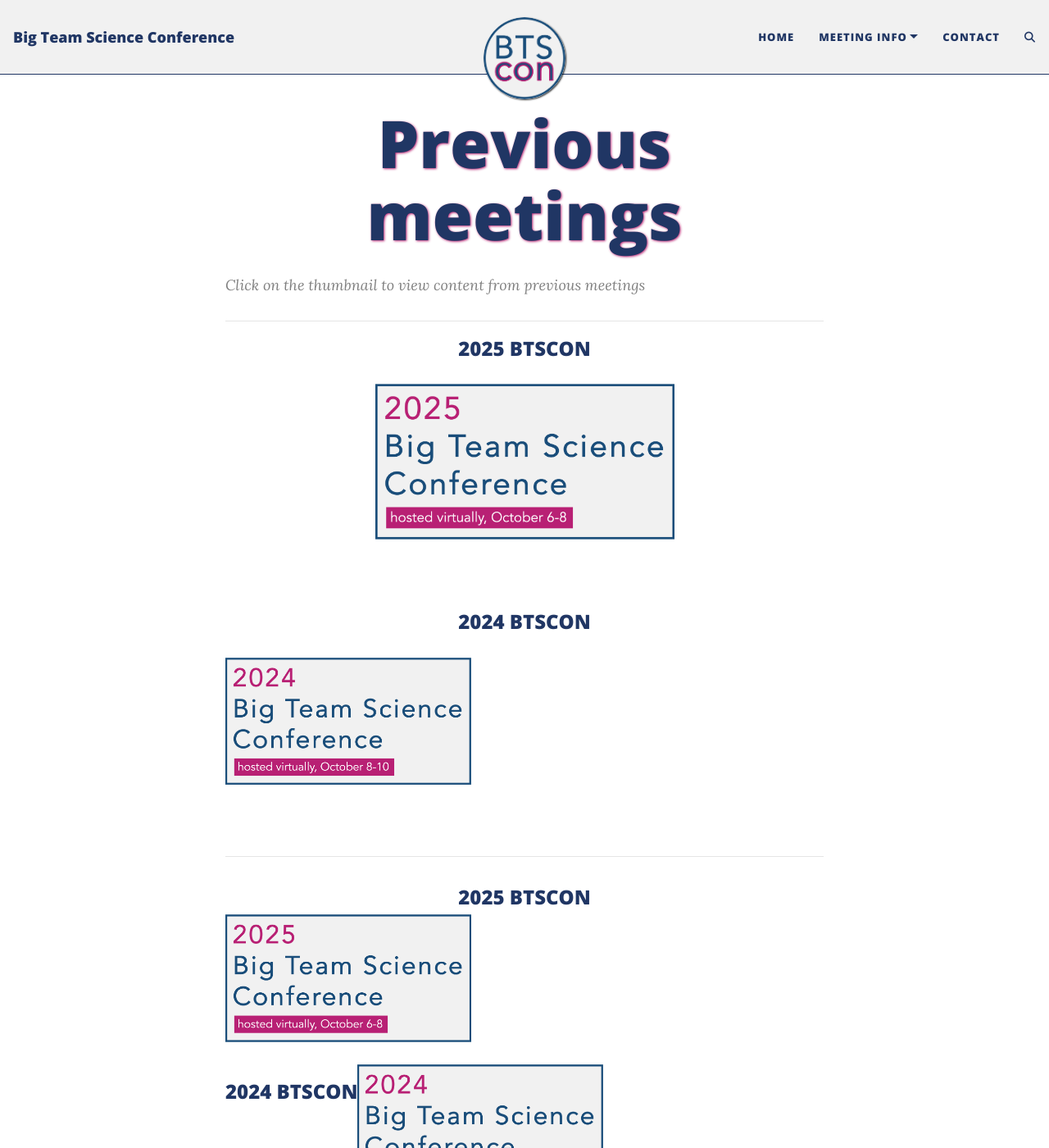
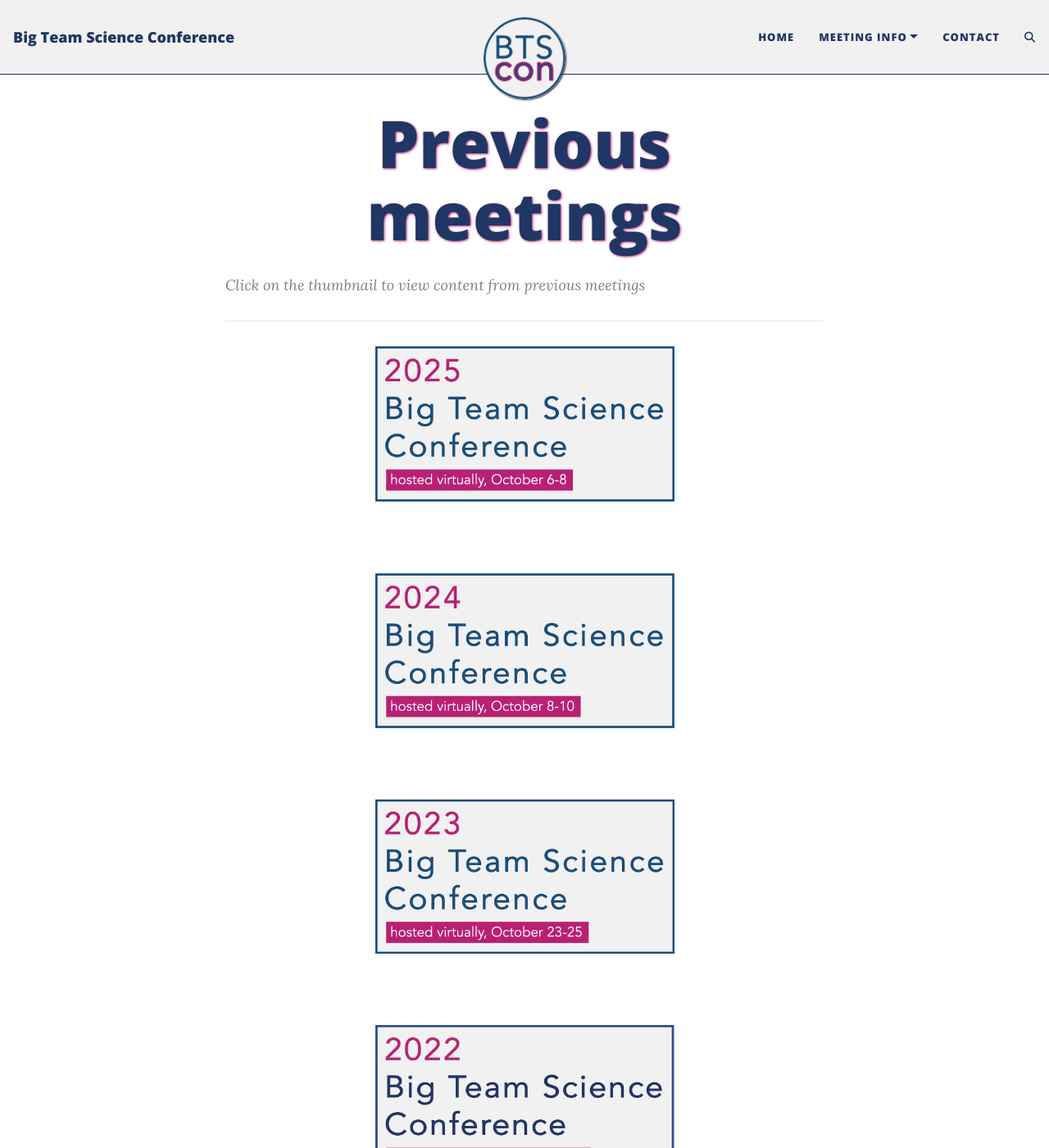
Before and after one commit to bigteamscienceconference/bigteamscienceconference.github.io, a Jekyll site: the page built from previous-meetings.md, in a window 1280 px wide and 1400 px high. Shown: the whole window at 82% size. Built offline with Jekyll 4.4.1, drawn with Linux system fonts in a browser that asks for light colours; comment, search, counter and statistics services are not loaded; some of the changed text lies outside the part shown.

Commit message:
Update previous-meetings.md

```diff
--- a/previous-meetings.md
+++ b/previous-meetings.md
@@ -17,52 +17,19 @@ title: Previous meetings
   }
 </style>
 
-<h3 align="center">2025 BTSCON</h3>
 
 <a href="{{site.baseurl}}/2025btscon/"><img src="/assets/img/BTSCon2025_logo.png" class="center-img" alt="2025 BTS-con" width="300"></a>
 
+<br>
 
-
+<a href="{{site.baseurl}}/2024btscon/"><img src="/assets/img/BTSCon2024_logo.png" class="center-img" alt="2024 BTS-con" width="300"></a>
 
 <br>
 
-<h3 align="center">2024 BTSCON</h3>
-
-<a href="{{site.baseurl}}/2024btscon/"><img src="/assets/img/BTSCon2024_logo.png" alt="2024 BTS-con" width="300"></a>
+<a href="{{site.baseurl}}/2023btscon/"><img src="/assets/img/BTSCon2023_logo.png" class="center-img" alt="2023 BTS-con" width="300"></a>
 
 <br>
 
+<a href="{{site.baseurl}}/2022btscon/"><img src="/assets/img/BTSCon2022_logo.png" class="center-img" alt="2022 BTS-con" width="300"></a>
 
-***
-
-<section>
-  <div class="container" align="center">
-    <div class="row">
-      <div class="col-sm-3" align="center">
-      </div>
-      <div class="col-sm-6" align="center">
-        <h3>2025 BTSCON</h3>
-      </div>
-      <div class="col-sm-3" align="center">
-      </div>
-    </div>
-    <div class="row" align="center">
-      <a href="{{site.baseurl}}/2025btscon/"><img src="/assets/img/BTSCon2025_logo.png" alt="2025 BTS-con" width="300"></a><br>
-    </div>
-    <br>
-    <div class="row" align="center">
-      <h3>2024 BTSCON</h3><br>
-      <a href="{{site.baseurl}}/2024btscon/"><img src="/assets/img/BTSCon2024_logo.png" alt="2024 BTS-con" width="300"></a><br>
-    </div>
-    <br>
-    <div class="row" align="center">
-      <h3>2023 BTSCON</h3><br>
-      <a href="{{site.baseurl}}/2023btscon/"><img src="/assets/img/BTSCon2023_logo.png" alt="2023 BTS-con" width="300"></a><br>
-    </div>
-    <br>
-    <div class="row" align="center">
-      <h3>2022 BTSCON</h3><br>
-      <a href="{{site.baseurl}}/2022btscon/"><img src="/assets/img/BTSCon2022_logo.png" alt="2022 BTS-con" width="300"></a><br>
-    </div>
-  </div>
-</section>
+<br>
```
